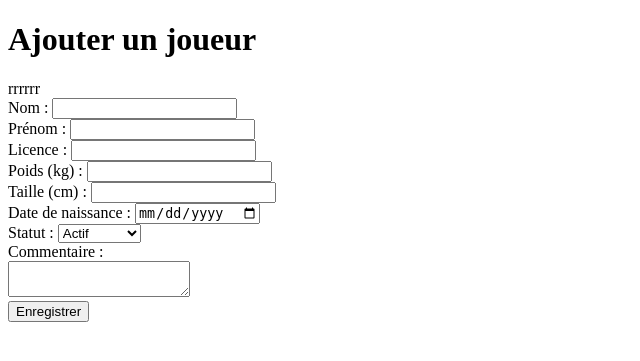
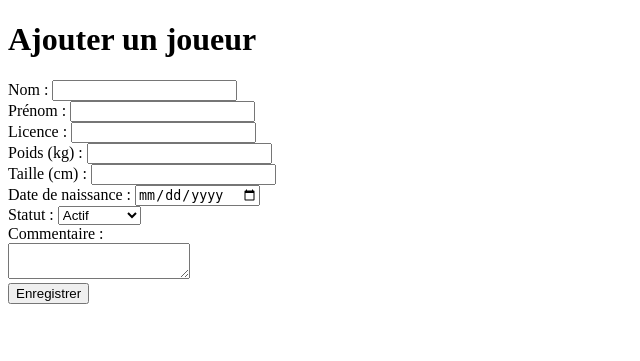
Before and after one commit to eliotorga/Projet_PHP, a PHP site: page /ajouter.php in a window 1280 px wide. Shown: the top 361 px of the page, without its empty margins (0-640 px from the left). Run offline with PHP 8.4, Linux system fonts and the light colour scheme; the visitor is signed in with stand-in values (Sample User, id 1).

Commit message:
test wiliam

```diff
--- a/joueurs/ajouter.php
+++ b/joueurs/ajouter.php
@@ -14,7 +14,7 @@ if ($_SERVER['REQUEST_METHOD'] === 'POST') {
 <head><meta charset="UTF-8"><title>Ajouter joueur</title></head>
 <body>
 <h1>Ajouter un joueur</h1>
-rrrrrr
+
 <form method="post">
     Nom : <input type="text" name="nom" required><br>
     Prénom : <input type="text" name="prenom" required><br>
```
